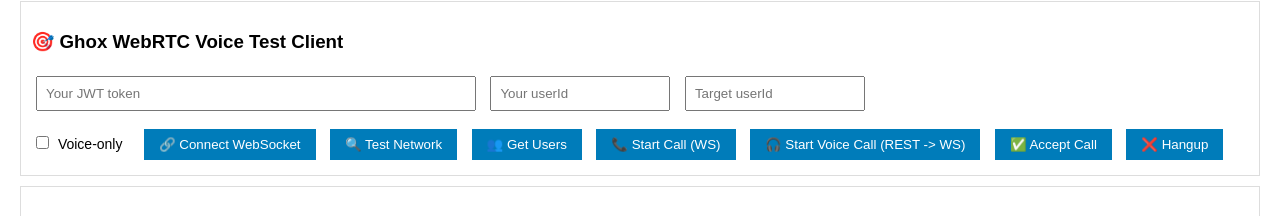
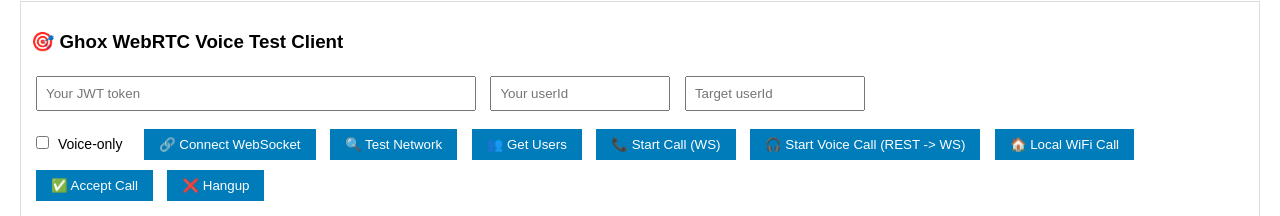
Before and after one commit to iquinde/ghox_server_new, a website: page src/utils/prueba.html in a window 1280 px wide. Shown: the part 115-331 px from the top of the page. Drawn offline with Linux system fonts and the light colour scheme.

Commit message:
Add local WiFi call functionality for same network

```diff
--- a/src/utils/prueba.html
+++ b/src/utils/prueba.html
@@ -39,6 +39,7 @@
             <button onclick="getUsers()">👥 Get Users</button>
             <button onclick="startCall()">📞 Start Call (WS)</button>
             <button onclick="startVoiceCall()">🎧 Start Voice Call (REST -> WS)</button>
+            <button onclick="startLocalCall()">🏠 Local WiFi Call</button>
             <button onclick="acceptCall()">✅ Accept Call</button>
             <button onclick="hangup()">❌ Hangup</button>
           </div>
@@ -587,6 +588,42 @@
                 pc.onicecandidate = e => {
                   if (e.candidate) {
                     ws.send(JSON.stringify({ type: 'ice', to: targetUserId, candidate: e.candidate }));
+
+          // Start local WiFi call (optimized for same network)
+          async function startLocalCall() {
+            const jwt = document.getElementById('jwt').value;
+            const targetUserId = document.getElementById('targetUserId').value;
+            const myUserId = document.getElementById('myUserId').value;
+
+            if (!jwt) return log('❌ Missing JWT');
+            if (!targetUserId) return log('❌ Missing target userId');
+            if (!ws || ws.readyState !== WebSocket.OPEN) return log('❌ WebSocket not connected');
+
+            try {
+              // Create call record via REST
+              const res = await fetch(`${API_BASE}/api/calls/voice`, {
+                method: 'POST',
+                headers: { 'Content-Type': 'application/json', Authorization: `Bearer ${jwt}` },
+                body: JSON.stringify({ to: targetUserId, meta: { initiatedBy: myUserId, voiceOnly: true, localNetwork: true } })
+              });
+              const data = await res.json();
+              if (!res.ok) {
+                log('❌ Local call create failed: ' + JSON.stringify(data));
+                return;
+              }
+              currentCallId = data.callId;
+              log('🏠 Local WiFi call record created, callId: ' + currentCallId);
+
+              // Use local network optimized ICE configuration
+              if (!pc) {
+                const iceRes = await fetch(`${API_BASE}/api/ice/local`, { headers: { Authorization: `Bearer ${jwt}` } });
+                const { iceServers } = await iceRes.json();
+                log('🏠 Using local network ICE servers');
+                pc = new RTCPeerConnection({ iceServers });
+                pc.onicecandidate = e => {
+                  if (e.candidate) {
+                    ws.send(JSON.stringify({ type: 'ice', to: targetUserId, candidate: e.candidate }));
+                    log('🧊 ICE candidate (LOCAL) sent: ' + e.candidate.candidate.slice(0, 50) + '...');
                   }
                 };
                 pc.ontrack = e => {
@@ -597,6 +634,29 @@
                   log('🎧 Remote audio stream received');
                 };
               }
+
+              // Get user media and create offer
+              const stream = await navigator.mediaDevices.getUserMedia({ audio: true, video: false });
+              localAudioElement.srcObject = stream;
+              localAudioElement.style.display = 'block';
+              log('📹 Local media added');
+              stream.getTracks().forEach(track => pc.addTrack(track, stream));
+
+              const offer = await pc.createOffer({ offerToReceiveAudio: true, offerToReceiveVideo: false });
+              await pc.setLocalDescription(offer);
+              log('📤 Offer (local WiFi) sent');
+
+              ws.send(JSON.stringify({
+                type: 'offer',
+                to: targetUserId,
+                offer: offer,
+                callId: currentCallId
+              }));
+
+            } catch (e) {
+              log(`❌ Local call error: ${e.message || e}`);
+            }
+          }
 
               // get audio-only local media
               if (!localStream || (localStream.getVideoTracks && localStream.getVideoTracks().length > 0)) {
```
Also changed, not shown: src/routes/ice.js (+18 -0 lines).
